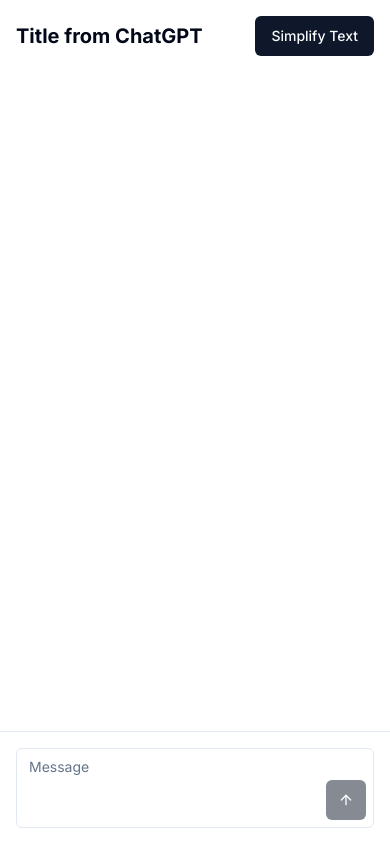
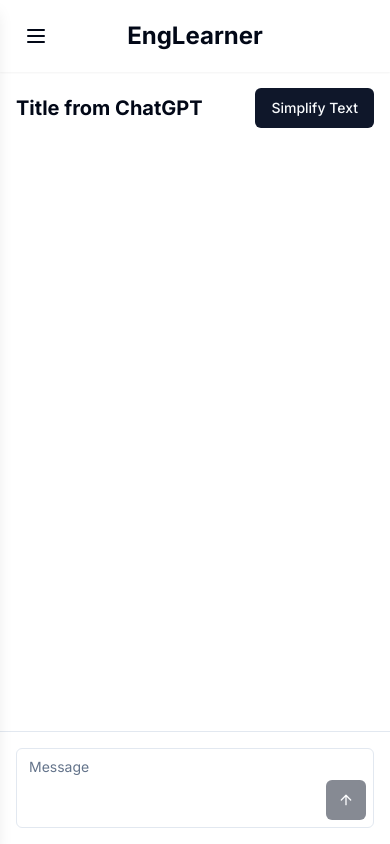
Before and after one commit to nikolaev-gd/splitting-to-components-v0, a Next.js app: page / in a window 390 px wide. Built offline with nearby package versions, Linux system fonts and the light colour scheme.

Commit message:
сделали hamburger side-navbar

```diff
--- a/app/components/FlashcardApp.tsx
+++ b/app/components/FlashcardApp.tsx
@@ -1,16 +1,18 @@
 // app/components/FlashcardApp.tsx
 
 "use client"
-import React from 'react'
+import React, { useState } from 'react'
 import { Button } from "./ui/button"
 import TextInput from './TextInput'
 import TextDisplay from './TextDisplay'
 import FlashcardList from './FlashcardList'
 import StudyModeController from './StudyModeController'
 import ContinueLearning from './ContinueLearning'
+import Sidebar from './Sidebar'
 import { FlashcardProvider, useFlashcardContext } from '../contexts/FlashcardContext'
 import { useTextDisplay } from '../hooks/useTextDisplay'
 import { useStudyMode } from '../hooks/useStudyMode'
+import { Menu } from 'lucide-react'
 
 export default function FlashcardApp() {
   const {
@@ -26,6 +28,7 @@ export default function FlashcardApp() {
   } = useTextDisplay();
 
   const [showContinueLearning, setShowContinueLearning] = React.useState(false)
+  const [isSidebarOpen, setIsSidebarOpen] = useState(false)
 
   return (
     <FlashcardProvider>
@@ -41,6 +44,8 @@ export default function FlashcardApp() {
         setShowContinueLearning={setShowContinueLearning}
         isSimplifying={isSimplifying}
         error={error}
+        isSidebarOpen={isSidebarOpen}
+        setIsSidebarOpen={setIsSidebarOpen}
       />
     </FlashcardProvider>
   )
@@ -58,6 +63,8 @@ interface FlashcardAppContentProps {
   setShowContinueLearning: React.Dispatch<React.SetStateAction<boolean>>;
   isSimplifying: boolean;
   error: string | null;
+  isSidebarOpen: boolean;
+  setIsSidebarOpen: React.Dispatch<React.SetStateAction<boolean>>;
 }
 
 function FlashcardAppContent({
@@ -72,6 +79,8 @@ function FlashcardAppContent({
   setShowContinueLearning,
   isSimplifying,
   error,
+  isSidebarOpen,
+  setIsSidebarOpen,
 }: FlashcardAppContentProps) {
   const { savedFlashcards } = useFlashcardContext();
   const {
@@ -101,8 +110,16 @@ function FlashcardAppContent({
   }
 
   return (
-    <div className="flex flex-col h-screen">
-      <div className="flex-grow overflow-auto p-4">
+    <div className={`flex flex-col h-screen ${isSidebarOpen ? 'sidebar-open' : ''}`}>
+      <header className="flex items-center justify-between p-4 bg-white shadow-sm">
+        <Button variant="ghost" size="icon" onClick={() => setIsSidebarOpen(!isSidebarOpen)}>
+          <Menu className="h-6 w-6" />
+        </Button>
+        <h1 className="text-2xl font-bold text-center flex-grow">EngLearner</h1>
+        <div className="w-10" />
+      </header>
+
+      <div className="flex-grow overflow-auto p-4 main-content">
         <TextDisplay
           originalText={originalText}
           simplifiedText={simplifiedText}
@@ -155,6 +172,8 @@ function FlashcardAppContent({
           story={storyContent}
         />
       )}
+
+      <Sidebar isOpen={isSidebarOpen} onClose={() => setIsSidebarOpen(false)} />
     </div>
   )
 }
--- /dev/null
+++ b/app/components/Sidebar.tsx
@@ -0,0 +1,43 @@
+'use client'
+
+import React from 'react'
+import { motion } from 'framer-motion'
+import { X } from 'lucide-react'
+import { Button } from './ui/button'
+
+interface SidebarProps {
+  isOpen: boolean
+  onClose: () => void
+}
+
+export default function Sidebar({ isOpen, onClose }: SidebarProps) {
+  return (
+    <motion.div
+      initial={{ x: '-100%' }}
+      animate={{ x: isOpen ? 0 : '-100%' }}
+      transition={{ duration: 0.3 }}
+      className="fixed top-0 left-0 h-full w-64 bg-white shadow-lg z-50"
+    >
+      <div className="p-4">
+        <Button variant="ghost" size="icon" onClick={onClose} className="mb-4">
+          <X className="h-6 w-6" />
+        </Button>
+        <h2 className="text-xl font-bold mb-4">Menu</h2>
+        <ul>
+          <li className="mb-2">
+            <Button variant="ghost" className="w-full justify-start">Home</Button>
+          </li>
+          <li className="mb-2">
+            <Button variant="ghost" className="w-full justify-start">Flashcards</Button>
+          </li>
+          <li className="mb-2">
+            <Button variant="ghost" className="w-full justify-start">Study Mode</Button>
+          </li>
+          <li className="mb-2">
+            <Button variant="ghost" className="w-full justify-start">Settings</Button>
+          </li>
+        </ul>
+      </div>
+    </motion.div>
+  )
+}
--- a/app/globals.css
+++ b/app/globals.css
@@ -76,3 +76,20 @@
     @apply bg-background text-foreground;
   }
 }
+
+/* Add these new styles */
+.sidebar-open {
+  margin-left: 16rem; /* 256px */
+  transition: margin-left 0.3s ease-in-out;
+}
+
+@media (max-width: 640px) {
+  .sidebar-open {
+    margin-left: 0;
+  }
+}
+
+/* Добавьте этот стиль для плавного перехода основного контента */
+.main-content {
+  transition: margin-left 0.3s ease-in-out;
+}
```
Also changed, not shown: 1 other file (tests, documents, lock files or other folders).
